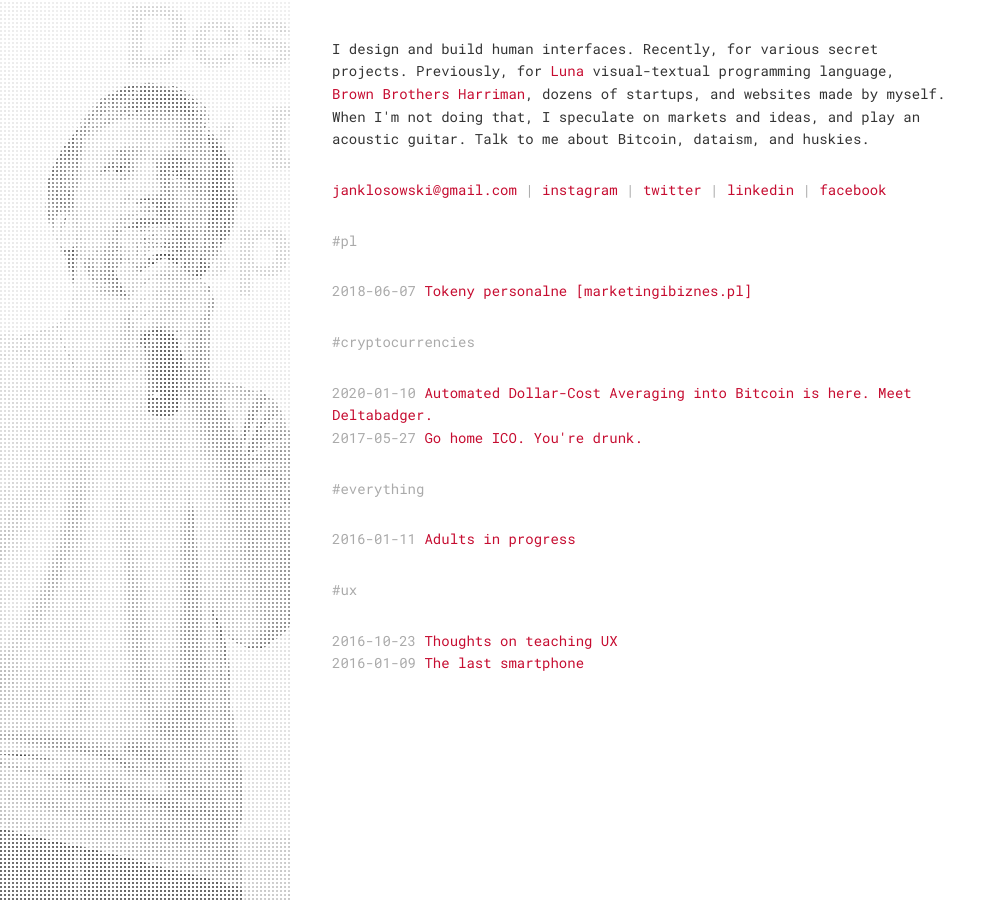
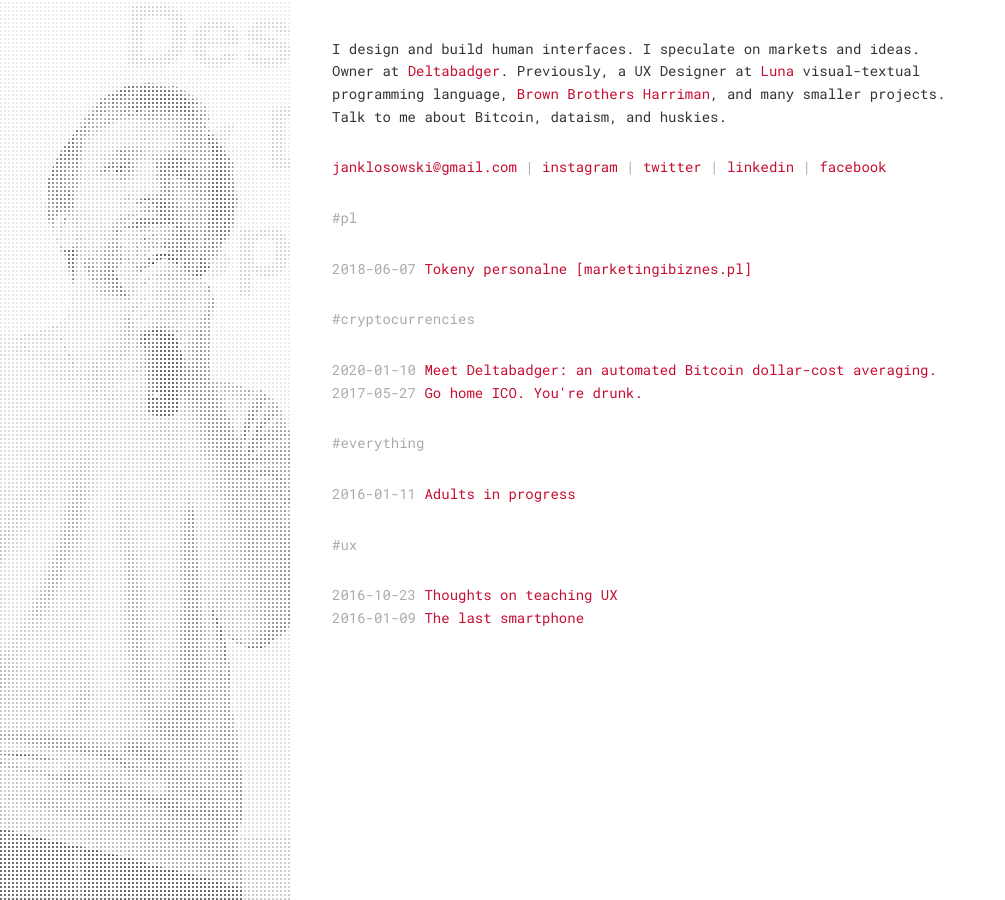
Before and after one commit to janklosowski/janklosowski-website, a Jekyll site: the page built from index.html, in a window 1280 px wide. Shown: the whole page, without its empty margins (0-1005 px from the left). Built offline with Jekyll 4.4.1, drawn with Linux system fonts in a browser that asks for light colours.

Commit message:
small fixes

```diff
--- a/_posts/2020-01-10-meet-deltabadger.markdown
+++ b/_posts/2020-01-10-meet-deltabadger.markdown
@@ -1,6 +1,6 @@
 ---
 layout: 	    redirect
-title:  	    "Automated Dollar-Cost Averaging into Bitcoin is here. Meet Deltabadger."
+title:  	    "Meet Deltabadger: an automated Bitcoin dollar-cost averaging."
 date:   	    2020-01-10 14:31:21
 category: 	  cryptocurrencies
 permalink:    /meet-deltabadger/
--- a/index.html
+++ b/index.html
@@ -9,14 +9,9 @@
 <div class="page">
 
     <header class="header">
-        <h1 class="aboutme">I design and build human interfaces. Recently, for
-            various secret projects. Previously, for
-            <a href="http://luna-lang.org">Luna</a> visual-textual programming
+        <h1 class="aboutme">I design and build human interfaces. I speculate on markets and ideas. Owner at <a href="https://deltabadger.com/" arget="_blank">Deltabadger</a>. Previously, a UX Designer at <a href="http://luna-lang.org">Luna</a> visual-textual programming
             language, <a target="_blank" href="http://bbh.com">
-            Brown&nbsp;Brothers&nbsp;Harriman</a>, dozens of startups, and websites made
-            by myself. When&nbsp;I'm not doing that, I speculate on markets and ideas,
-            and play an acoustic guitar. Talk to me about Bitcoin, dataism,
-            and huskies.</h1>
+            Brown&nbsp;Brothers&nbsp;Harriman</a>, and many smaller projects. Talk to me about Bitcoin, dataism, and huskies.</h1>
 
         <p class="sociallinks">
 			<span id="e223085400">[javascript protected email address]</span><script type="text/javascript">/*<![CDATA[*/eval("var a=\"PB49_JCVOaqAtxwGn0.S-RkrTL3jYiNuKsmoyv7gXldpFIf2M+HD61h5beU@W8EZzcQ\";var b=a.split(\"\").sort().join(\"\");var c=\"HlhD65@5Z@D+x21l+64p51\";var d=\"\";for(var e=0;e<c.length;e++)d+=b.charAt(a.indexOf(c.charAt(e)));document.getElementById(\"e223085400\").innerHTML=\"<a href=\\\"mailto:\"+d+\"\\\">\"+d+\"</a>\"")/*]]>*/</script>
```
Also changed, not shown: 2 other files.
